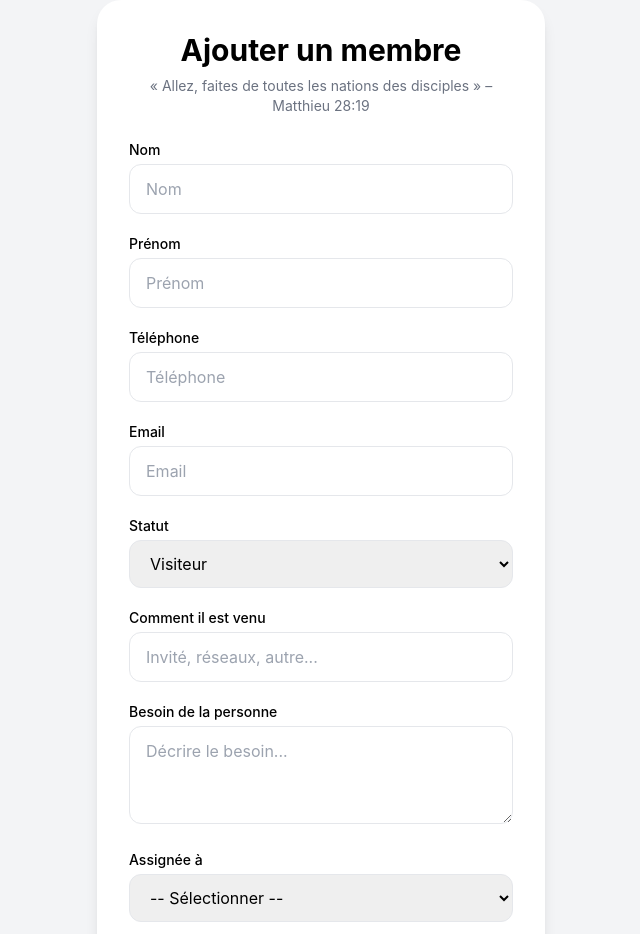
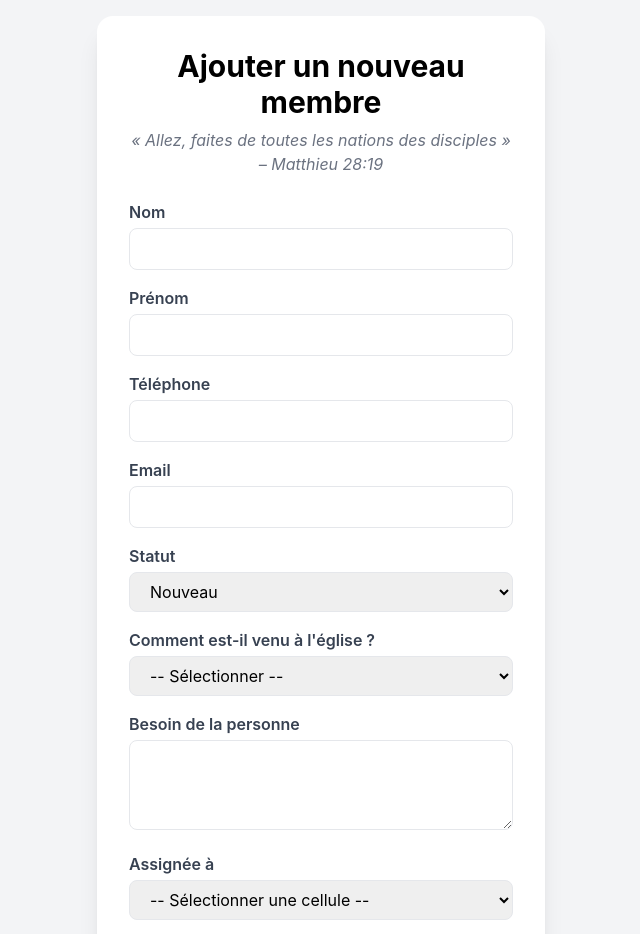
Before and after one commit to allanbavajee/soultrack, a Next.js app: page /add-member in a window 1280 px wide. Shown: the top 934 px of the page, without its empty margins (319-959 px from the left). Built offline with nearby package versions, Linux system fonts and the light colour scheme; no server answers.

Commit message:
Update add-member.js

```diff
--- a/pages/add-member.js
+++ b/pages/add-member.js
@@ -3,169 +3,165 @@ import { useState } from "react";
 import { supabase } from "../lib/supabaseClient";
 
 export default function AddMember() {
-  const [form, setForm] = useState({
+  const [formData, setFormData] = useState({
     nom: "",
     prenom: "",
     telephone: "",
     email: "",
-    statut: "visiteur",
+    statut: "nouveau",
     how_came: "",
     besoin: "",
     assignee: "",
   });
 
   const handleChange = (e) => {
-    setForm({ ...form, [e.target.name]: e.target.value });
+    setFormData({ ...formData, [e.target.name]: e.target.value });
   };
 
   const handleSubmit = async (e) => {
     e.preventDefault();
-    const { error } = await supabase.from("membres").insert([form]);
-    if (error) {
-      alert("Erreur : " + error.message);
-    } else {
-      alert("✅ Membre ajouté avec succès !");
-      setForm({
+    const { data, error } = await supabase.from("membres").insert([formData]);
+    if (error) alert(error.message);
+    else alert("Membre ajouté avec succès !");
+    setFormData({
       nom: "",
       prenom: "",
       telephone: "",
       email: "",
-        statut: "visiteur",
+      statut: "nouveau",
       how_came: "",
       besoin: "",
       assignee: "",
     });
-    }
   };
 
   return (
-    <div className="min-h-screen flex items-center justify-center bg-gray-100 px-4">
-      <div className="w-full max-w-md bg-white rounded-3xl shadow-lg p-8">
-        <h1 className="text-3xl font-bold text-center mb-2">Ajouter un membre</h1>
-        <p className="text-center text-gray-500 mb-6 text-sm">
-          « Allez, faites de toutes les nations des disciples » – Matthieu 28:19
-        </p>
+    <div className="min-h-screen bg-gray-100 flex items-center justify-center p-4">
+      <div className="w-full max-w-md bg-white p-8 rounded-2xl shadow-xl">
+        <h1 className="text-3xl font-bold text-center mb-2">Ajouter un nouveau membre</h1>
+        <p className="text-center text-gray-500 mb-6 italic">« Allez, faites de toutes les nations des disciples » – Matthieu 28:19</p>
 
-        <form onSubmit={handleSubmit} className="space-y-5">
+        <form onSubmit={handleSubmit} className="space-y-4">
           {/* Nom */}
           <div>
-            <label className="block text-sm font-medium mb-1">Nom</label>
+            <label className="block text-gray-700 font-semibold mb-1">Nom</label>
             <input
               type="text"
               name="nom"
-              value={form.nom}
+              value={formData.nom}
               onChange={handleChange}
-              className="w-full px-4 py-3 border rounded-xl focus:ring-2 focus:ring-indigo-500 focus:outline-none"
-              placeholder="Nom"
+              className="w-full px-4 py-2 border rounded-lg focus:outline-none focus:ring-2 focus:ring-indigo-400"
               required
             />
           </div>
 
           {/* Prénom */}
           <div>
-            <label className="block text-sm font-medium mb-1">Prénom</label>
+            <label className="block text-gray-700 font-semibold mb-1">Prénom</label>
             <input
               type="text"
               name="prenom"
-              value={form.prenom}
+              value={formData.prenom}
               onChange={handleChange}
-              className="w-full px-4 py-3 border rounded-xl focus:ring-2 focus:ring-indigo-500 focus:outline-none"
-              placeholder="Prénom"
+              className="w-full px-4 py-2 border rounded-lg focus:outline-none focus:ring-2 focus:ring-indigo-400"
+              required
             />
           </div>
 
           {/* Téléphone */}
           <div>
-            <label className="block text-sm font-medium mb-1">Téléphone</label>
+            <label className="block text-gray-700 font-semibold mb-1">Téléphone</label>
             <input
-              type="tel"
+              type="text"
               name="telephone"
-              value={form.telephone}
+              value={formData.telephone}
               onChange={handleChange}
-              className="w-full px-4 py-3 border rounded-xl focus:ring-2 focus:ring-indigo-500 focus:outline-none"
-              placeholder="Téléphone"
+              className="w-full px-4 py-2 border rounded-lg focus:outline-none focus:ring-2 focus:ring-indigo-400"
+              required
             />
           </div>
 
           {/* Email */}
           <div>
-            <label className="block text-sm font-medium mb-1">Email</label>
+            <label className="block text-gray-700 font-semibold mb-1">Email</label>
             <input
               type="email"
               name="email"
-              value={form.email}
+              value={formData.email}
               onChange={handleChange}
-              className="w-full px-4 py-3 border rounded-xl focus:ring-2 focus:ring-indigo-500 focus:outline-none"
-              placeholder="Email"
+              className="w-full px-4 py-2 border rounded-lg focus:outline-none focus:ring-2 focus:ring-indigo-400"
             />
           </div>
 
           {/* Statut */}
           <div>
-            <label className="block text-sm font-medium mb-1">Statut</label>
+            <label className="block text-gray-700 font-semibold mb-1">Statut</label>
             <select
               name="statut"
-              value={form.statut}
+              value={formData.statut}
               onChange={handleChange}
-              className="w-full px-4 py-3 border rounded-xl focus:ring-2 focus:ring-indigo-500 focus:outline-none"
+              className="w-full px-4 py-2 border rounded-lg focus:outline-none focus:ring-2 focus:ring-indigo-400"
             >
-              <option value="visiteur">Visiteur</option>
+              <option value="nouveau">Nouveau</option>
               <option value="veut rejoindre ICC">Veut rejoindre ICC</option>
               <option value="a déjà mon église">A déjà mon église</option>
+              <option value="visiteur">Visiteur</option>
             </select>
           </div>
 
-          {/* Comment il est venu */}
+          {/* Comment est venu */}
           <div>
-            <label className="block text-sm font-medium mb-1">Comment il est venu</label>
-            <input
-              type="text"
+            <label className="block text-gray-700 font-semibold mb-1">Comment est-il venu à l'église ?</label>
+            <select
               name="how_came"
-              value={form.how_came}
+              value={formData.how_came}
               onChange={handleChange}
-              className="w-full px-4 py-3 border rounded-xl focus:ring-2 focus:ring-indigo-500 focus:outline-none"
-              placeholder="Invité, réseaux, autre..."
-            />
+              className="w-full px-4 py-2 border rounded-lg focus:outline-none focus:ring-2 focus:ring-indigo-400"
+            >
+              <option value="">-- Sélectionner --</option>
+              <option value="invité">Invité</option>
+              <option value="réseaux">Réseaux</option>
+              <option value="autre">Autre</option>
+            </select>
           </div>
 
           {/* Besoin */}
           <div>
-            <label className="block text-sm font-medium mb-1">Besoin de la personne</label>
+            <label className="block text-gray-700 font-semibold mb-1">Besoin de la personne</label>
             <textarea
               name="besoin"
-              value={form.besoin}
+              value={formData.besoin}
               onChange={handleChange}
-              className="w-full px-4 py-3 border rounded-xl focus:ring-2 focus:ring-indigo-500 focus:outline-none"
-              rows="3"
-              placeholder="Décrire le besoin..."
+              rows={3}
+              className="w-full px-4 py-2 border rounded-lg focus:outline-none focus:ring-2 focus:ring-indigo-400"
             />
           </div>
 
           {/* Assignée à */}
           <div>
-            <label className="block text-sm font-medium mb-1">Assignée à</label>
+            <label className="block text-gray-700 font-semibold mb-1">Assignée à</label>
             <select
               name="assignee"
-              value={form.assignee}
+              value={formData.assignee}
               onChange={handleChange}
-              className="w-full px-4 py-3 border rounded-xl focus:ring-2 focus:ring-indigo-500 focus:outline-none"
+              className="w-full px-4 py-2 border rounded-lg focus:outline-none focus:ring-2 focus:ring-indigo-400"
             >
-              <option value="">-- Sélectionner --</option>
-              <option value="Cellule de Curepipe">Cellule de Curepipe</option>
-              <option value="Cellule de Bois Rouge">Cellule de Bois Rouge</option>
-              <option value="Cellule de Bambous">Cellule de Bambous</option>
-              <option value="Cellule de Rose Hill">Cellule de Rose Hill</option>
-              <option value="Cellule de Mon Gout">Cellule de Mon Gout</option>
-              <option value="Église">Église</option>
+              <option value="">-- Sélectionner une cellule --</option>
+              <option value="Curepipe">Cellule de Curepipe</option>
+              <option value="Bois Rouge">Cellule de Bois Rouge</option>
+              <option value="Bambous">Cellule de Bambous</option>
+              <option value="Mon Gout">Cellule de Mon Gout</option>
+              <option value="Rose Hill">Cellule de Rose Hill</option>
+              <option value="Eglise">Eglise</option>
             </select>
           </div>
 
-          {/* Bouton */}
+          {/* Bouton Ajouter */}
           <button
             type="submit"
-            className="w-full bg-indigo-600 text-white font-semibold py-3 rounded-xl hover:bg-indigo-700 transition"
+            className="w-full py-2 px-4 bg-indigo-600 hover:bg-indigo-700 text-white font-semibold rounded-lg shadow-md transition-all duration-200"
           >
-            ➕ Ajouter
+            Ajouter
           </button>
         </form>
       </div>
```
Lines whose indentation alone changed are shown as unchanged.
